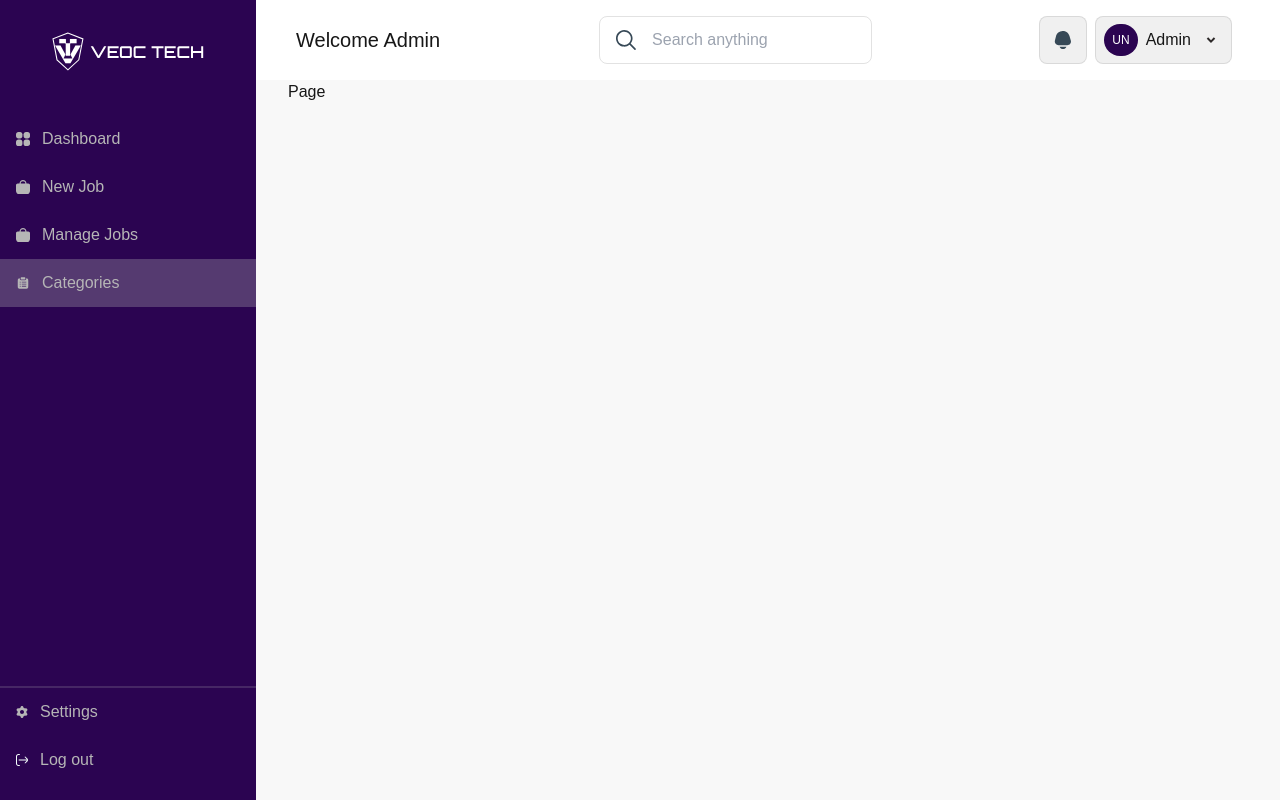
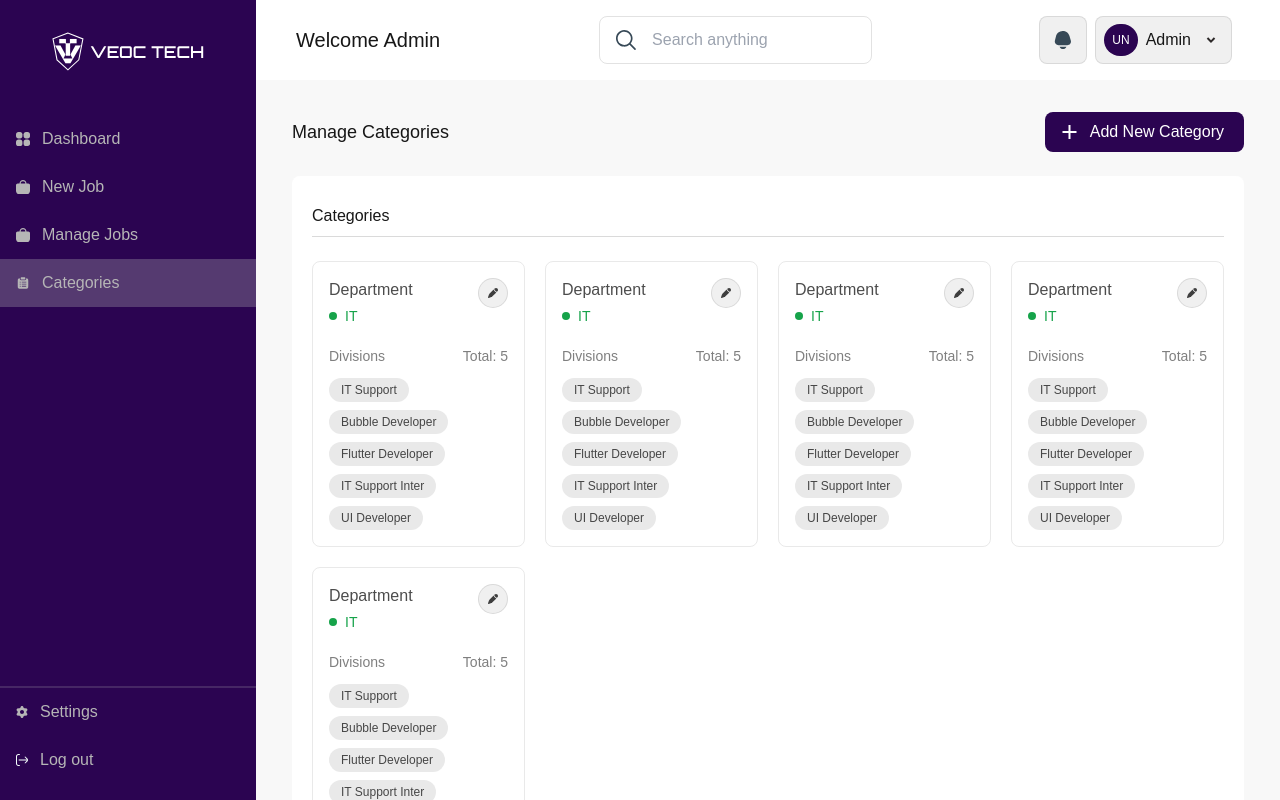
Before and after one commit to HoodieDan/veoc-tech-cms, a Next.js app: page /categories in a window 1280 px wide. Built offline with nearby package versions, Linux system fonts and the light colour scheme.

Commit message:
added create new category card

```diff
--- a/src/app/categories/page.tsx
+++ b/src/app/categories/page.tsx
@@ -1,7 +1,66 @@
-import React from "react";
+"use client";
+import React, { useState } from "react";
+import JobCard from "../components/job_card";
+import CreateCategoryCard from "../components/create_category_card";
 
 function Page() {
-  return <div>Page</div>;
+  const [showCreateCategory, setShowCreateCategory] = useState(false);
+  return (
+    <div>
+      <div className="p-1 space-y-6 pt-8 min-h-[calc(100vh-5rem)] mb-10 relative">
+        <div className="flex justify-between items-center">
+          <h2 className="font-medium text-lg">Manage Categories</h2>
+          <button
+            onClick={() => setShowCreateCategory(true)}
+            className="px-3 pr-5 py-2 rounded-lg flex bg-accent items-center text-background gap-x-2"
+          >
+            <svg
+              width="25"
+              height="24"
+              viewBox="0 0 25 24"
+              fill="none"
+              xmlns="http://www.w3.org/2000/svg"
+            >
+              <g clipPath="url(#clip0_801_8125)">
+                <path
+                  d="M11.5 11V5H13.5V11H19.5V13H13.5V19H11.5V13H5.5V11H11.5Z"
+                  fill="white"
+                />
+              </g>
+              <defs>
+                <clipPath id="clip0_801_8125">
+                  <rect
+                    width="24"
+                    height="24"
+                    fill="white"
+                    transform="translate(0.5)"
+                  />
+                </clipPath>
+              </defs>
+            </svg>
+            <p className="">Add New Category</p>
+          </button>
+        </div>
+
+        <div className="bg-background rounded-lg p-5 space-y-6 mt-4 pb-10">
+          <div className="border-b border-b-gray/50 py-2">
+            <h2 className="">Categories</h2>
+          </div>
+
+          <div className="grid lg:grid-cols-3 xl:grid-cols-4 gap-5">
+            <JobCard />
+            <JobCard />
+            <JobCard />
+            <JobCard />
+            <JobCard />
+          </div>
+        </div>
+      </div>
+      {showCreateCategory && (
+        <CreateCategoryCard createCategory={setShowCreateCategory} />
+      )}
+    </div>
+  );
 }
 
 export default Page;
--- /dev/null
+++ b/src/app/components/create_category_card.tsx
@@ -0,0 +1,75 @@
+import React from "react";
+import Label from "./label";
+
+interface Params {
+  createCategory: React.Dispatch<React.SetStateAction<boolean>>;
+}
+
+function CreateCategoryCard({ createCategory }: Params) {
+  return (
+    <div className="absolute w-full z-20 h-full right-0 top-0 bg-foreground/30 border-2 flex items-center justify-center">
+      <div className="space-y-8 w-[30rem] p-6 rounded-xl bg-background">
+        <div className="flex gap-x-5 items-center">
+          <div className="h-[3.4rem] w-[3.4rem] bg-purple-800 rounded-full" />
+          <h2 className="text-lg font-medium">Create a new Category</h2>
+        </div>
+        <div className="space-y-2">
+          <label htmlFor="category-name">Category Name</label>
+          <input
+            className="border border-gray/40 p-2 px-3 flex outline-none gap-4 h-[2.5rem] w-full items-center rounded text-sm"
+            type="text"
+            placeholder="Enter category name"
+            id="category-name"
+            name="category-name"
+          />
+        </div>
+        <div className="space-y-2">
+          <label htmlFor="color-tag">Category tag</label>
+          <div className="flex gap-x-4 items-center">
+            <div className="h-[1rem] w-[1rem] bg-[#0F1928] rounded-full" />
+            <div className="h-[1rem] w-[1rem] bg-[#7E00F1] rounded-full" />
+            <div className="h-[1rem] w-[1rem] bg-[#4600D0] rounded-full" />
+            <div className="h-[1rem] w-[1rem] bg-[#3144F5] rounded-full" />
+            <div className="h-[1rem] w-[1rem] bg-[#008BB3] rounded-full" />
+            <div className="h-[1rem] w-[1rem] bg-[#009A54] rounded-full" />
+          </div>
+        </div>
+        <div className="space-y-2">
+          <label htmlFor="category-name">Divisions: 5</label>
+          <div className="border border-gray/40 py-1 px-3 pr-1 flex gap-4 h-[2.5rem] w-full items-center rounded text-sm">
+            <input
+              className="h-full outline-none w-full"
+              type="text"
+              placeholder="Add new division"
+              id="category-name"
+              name="category-name"
+            />
+            <button className="px-5 h-full rounded flex bg-accent items-center text-background">
+              <p className="">Add</p>
+            </button>
+          </div>
+        </div>
+        <div className="flex flex-wrap gap-3">
+          <Label content="IT Support" />
+          <Label content="Bubble Developer" />
+          <Label content="Flutter Developer" />
+          <Label content="IT Support Inter" />
+          <Label content="UI Developer" />
+        </div>
+        <div className="flex justify-between">
+          <button
+            onClick={() => createCategory(false)}
+            className="px-3 py-2 rounded-lg flex border border-accent justify-center items-center text-accent"
+          >
+            <p className="">Cancel</p>
+          </button>
+          <button className="px-3 py-2 rounded-lg flex border bg-accent justify-center items-center text-background">
+            <p className="">Create new category</p>
+          </button>
+        </div>
+      </div>
+    </div>
+  );
+}
+
+export default CreateCategoryCard;
--- a/src/app/components/label.tsx
+++ b/src/app/components/label.tsx
@@ -6,7 +6,7 @@ interface Params {
 
 function Label({ content }: Params) {
   return (
-    <div className="rounded-full bg-gray/30 text-foreground/70 font-medium text-xs py-1 px-3">
+    <div className="rounded-full cursor-pointer bg-gray/30 text-foreground/70 font-medium text-xs py-1 px-3">
       {content}
     </div>
   );
--- a/src/app/manage-jobs/page.tsx
+++ b/src/app/manage-jobs/page.tsx
@@ -2,54 +2,7 @@ import React from "react";
 import JobCard from "../components/job_card";
 
 function Page() {
-  return (
-    <div className="p-1 space-y-6 pt-8 min-h-[calc(100vh-5rem)] mb-10">
-      <div className="flex justify-between items-center">
-        <h2 className="font-medium text-lg">Manage Jobs</h2>
-        <button className="px-3 pr-5 py-2 rounded-lg flex bg-accent items-center text-background gap-x-2">
-          <svg
-            width="25"
-            height="24"
-            viewBox="0 0 25 24"
-            fill="none"
-            xmlns="http://www.w3.org/2000/svg"
-          >
-            <g clipPath="url(#clip0_801_8125)">
-              <path
-                d="M11.5 11V5H13.5V11H19.5V13H13.5V19H11.5V13H5.5V11H11.5Z"
-                fill="white"
-              />
-            </g>
-            <defs>
-              <clipPath id="clip0_801_8125">
-                <rect
-                  width="24"
-                  height="24"
-                  fill="white"
-                  transform="translate(0.5)"
-                />
-              </clipPath>
-            </defs>
-          </svg>
-          <p className="">New Job</p>
-        </button>
-      </div>
-
-      <div className="bg-background rounded-lg p-5 space-y-6 mt-4 pb-10">
-        <div className="border-b border-b-gray/50 py-2">
-          <h2 className="">Categories</h2>
-        </div>
-
-        <div className="grid lg:grid-cols-3 xl:grid-cols-4 gap-5">
-          <JobCard />
-          <JobCard />
-          <JobCard />
-          <JobCard />
-          <JobCard />
-        </div>
-      </div>
-    </div>
-  );
+  return <div>Manage jobs</div>;
 }
 
 export default Page;
```
